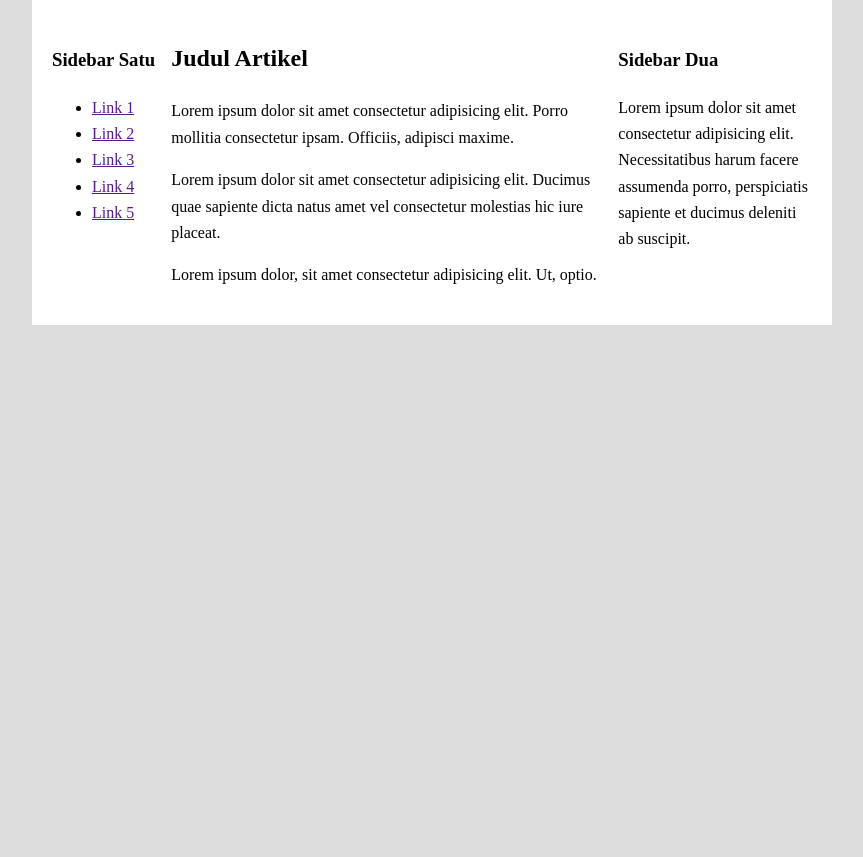
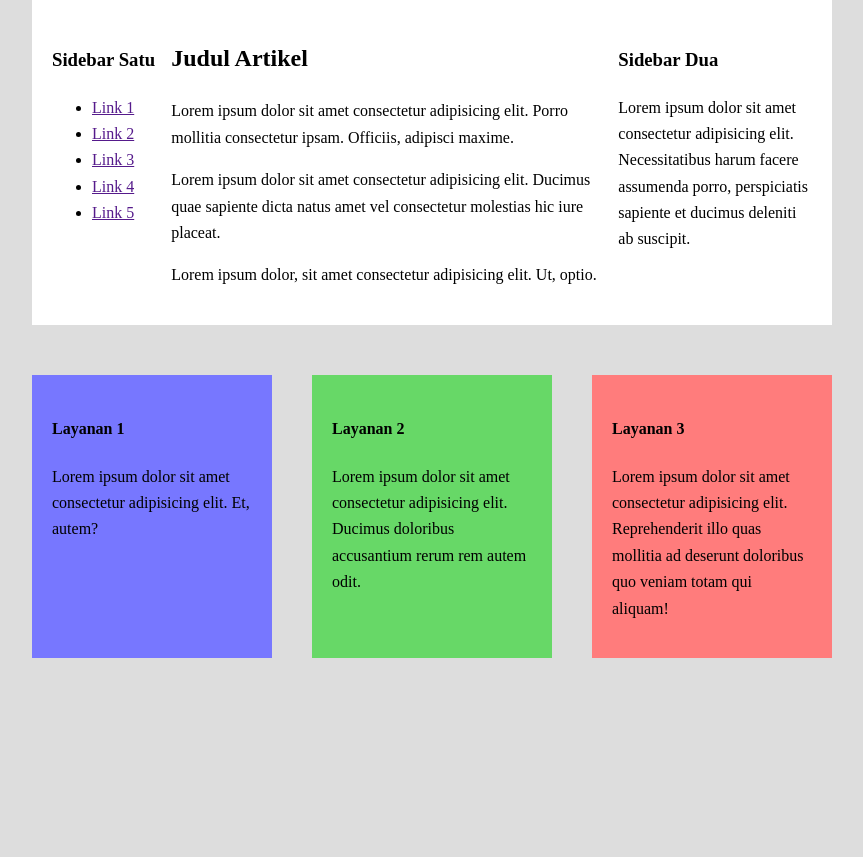
Before and after one commit to alvinfebrianto/WPU, a PHP site: page / in a window 1280 px wide. Shown: the part 51-908 px from the top of the page, without its empty margins (208-1071 px from the left). Before the commit the page ends 376 px from the top, so only its background shows below. Run offline with PHP 8.4, Linux system fonts and the light colour scheme.

Commit message:
Latihan 2 CSS Flexbox

```diff
--- a/Latihan/index.html
+++ b/Latihan/index.html
@@ -40,5 +40,29 @@
         </p>
       </div>
     </div>
+
+    <!-- Latihan 2 - Service / Features -->
+    <div class="container-dua">
+      <div class="layanan satu">
+        <h4>Layanan 1</h4>
+        <p>
+          Lorem ipsum dolor sit amet consectetur adipisicing elit. Et, autem?
+        </p>
+      </div>
+      <div class="layanan dua">
+        <h4>Layanan 2</h4>
+        <p>
+          Lorem ipsum dolor sit amet consectetur adipisicing elit. Ducimus
+          doloribus accusantium rerum rem autem odit.
+        </p>
+      </div>
+      <div class="layanan tiga">
+        <h4>Layanan 3</h4>
+        <p>
+          Lorem ipsum dolor sit amet consectetur adipisicing elit. Reprehenderit
+          illo quas mollitia ad deserunt doloribus quo veniam totam qui aliquam!
+        </p>
+      </div>
+    </div>
   </body>
 </html>
--- a/Latihan/style.css
+++ b/Latihan/style.css
@@ -31,3 +31,34 @@ body {
   flex: 1.3;
   order: 3;
 }
+
+/* Latihan 2 */
+.container-dua {
+  max-width: 800px;
+  margin: 50px auto;
+}
+.layanan {
+  padding: 20px;
+  box-sizing: border-box;
+  margin-bottom: 20px;
+}
+.layanan.satu {
+  background-color: rgb(119, 119, 255);
+}
+.layanan.dua {
+  background-color: rgb(103, 216, 103);
+}
+.layanan.tiga {
+  background-color: rgb(255, 124, 124);
+}
+
+/* Responsive */
+@media (min-width: 800px) {
+  .container-dua {
+    display: flex;
+    justify-content: space-between;
+  }
+  .layanan {
+    width: 30%;
+  }
+}
```
